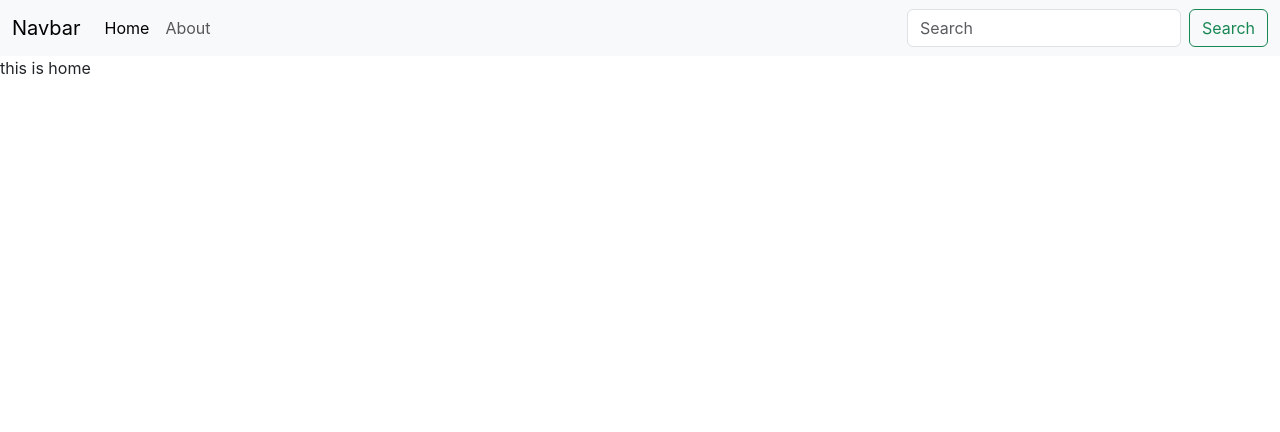
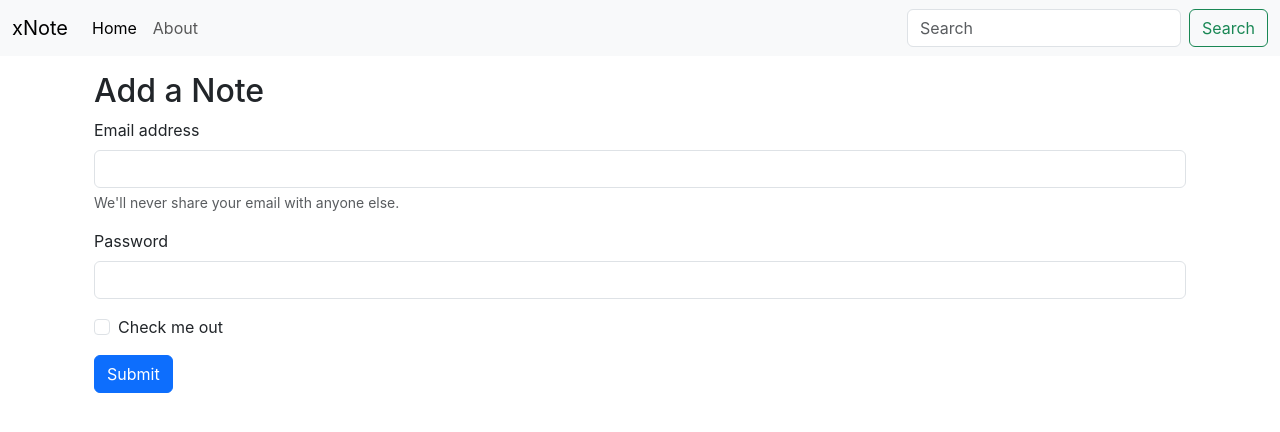
Before and after one commit to Laibayounas56/xNote, a React (Create React App) app: page / in a window 1280 px wide. Shown: the top 432 px of the page. Built offline with nearby package versions, Linux system fonts and the light colour scheme.

Commit message:
Context Api,useLocation

```diff
--- a/src/App.js
+++ b/src/App.js
@@ -2,6 +2,7 @@ import './App.css';
 import Home from './components/Home';
 import Navbar from './components/Navbar';
 import About from './components/About';
+import NoteState from './context/notes/NoteState';
 import {
   BrowserRouter as Router,
   Routes,
@@ -11,15 +12,20 @@ import {
 function App() {
   return (
     <>
+    <NoteState>
    <Router>
 <Navbar/>
+<div className="container">
     <Routes>
   <Route exact path="/about" element={<About />} />
   <Route exact path="/" element={<Home />} />
 
 
 </Routes>
+</div>
 </Router>
+
+</NoteState>
     </>
   );
 }
--- a/src/components/About.js
+++ b/src/components/About.js
@@ -1,4 +1,5 @@
-import React from 'react'
+import {React ,useContext, useEffect}from "react";
+import noteContext from "../context/notes/noteContext";
 
 const About = () => {
   return (
--- a/src/components/Home.js
+++ b/src/components/Home.js
@@ -3,7 +3,25 @@ import React from 'react'
 const Home = () => {
   return (
     <div>
-      this is home
+        <div className="container my-3">
+     <h2>Add a Note</h2>
+     <form>
+  <div class="mb-3">
+    <label for="exampleInputEmail1" class="form-label">Email address</label>
+    <input type="email" class="form-control" id="exampleInputEmail1" aria-describedby="emailHelp"/>
+    <div id="emailHelp" class="form-text">We'll never share your email with anyone else.</div>
+  </div>
+  <div class="mb-3">
+    <label for="exampleInputPassword1" class="form-label">Password</label>
+    <input type="password" class="form-control" id="exampleInputPassword1"/>
+  </div>
+  <div class="mb-3 form-check">
+    <input type="checkbox" class="form-check-input" id="exampleCheck1"/>
+    <label class="form-check-label" for="exampleCheck1">Check me out</label>
+  </div>
+  <button type="submit" class="btn btn-primary">Submit</button>
+</form>
+</div>
     </div>
   )
 }
--- a/src/components/Navbar.js
+++ b/src/components/Navbar.js
@@ -1,12 +1,18 @@
-import React from 'react'
-import { Link } from 'react-router-dom'
+import React, { useEffect } from 'react'
+import { Link, useLocation } from 'react-router-dom'
 
 const Navbar = () => {
+  const location = useLocation();
+
+  useEffect(() => {
+    console.log(location);
+  }, [location]);
+
   return (
     <div>
       <nav className="navbar navbar-expand-lg bg-body-tertiary">
         <div className="container-fluid">
-          <Link className="navbar-brand" to="/">Navbar</Link>
+          <Link className="navbar-brand" to="/">xNote</Link>
           <button className="navbar-toggler" type="button" data-bs-toggle="collapse"
             data-bs-target="#navbarSupportedContent" aria-controls="navbarSupportedContent"
             aria-expanded="false" aria-label="Toggle navigation">
@@ -15,10 +21,20 @@ const Navbar = () => {
           <div className="collapse navbar-collapse" id="navbarSupportedContent">
             <ul className="navbar-nav me-auto mb-2 mb-lg-0">
               <li className="nav-item">
-                <Link className="nav-link active" aria-current="page" to="/">Home</Link>
+                <Link
+                  className={`nav-link ${location.pathname === "/" ? "active" : ""}`}
+                  to="/"
+                >
+                  Home
+                </Link>
               </li>
               <li className="nav-item">
-                <Link className="nav-link" to="/about">About</Link>
+                <Link
+                  className={`nav-link ${location.pathname === "/about" ? "active" : ""}`}
+                  to="/about"
+                >
+                  About
+                </Link>
               </li>
             </ul>
             <form className="d-flex" role="search">
--- /dev/null
+++ b/src/context/notes/NoteState.js
@@ -0,0 +1,12 @@
+import React from "react";
+import NoteContext from "./noteContext";
+import { useState } from "react";
+const NoteState=(props)=>{
+
+  return (
+    <NoteContext.Provider value={{ }}>
+        {props.children}
+    </NoteContext.Provider>
+)
+}
+export default NoteState
--- /dev/null
+++ b/src/context/notes/noteContext.js
@@ -0,0 +1,3 @@
+import { createContext } from "react";
+const noteContext=createContext();
+export default noteContext
```
